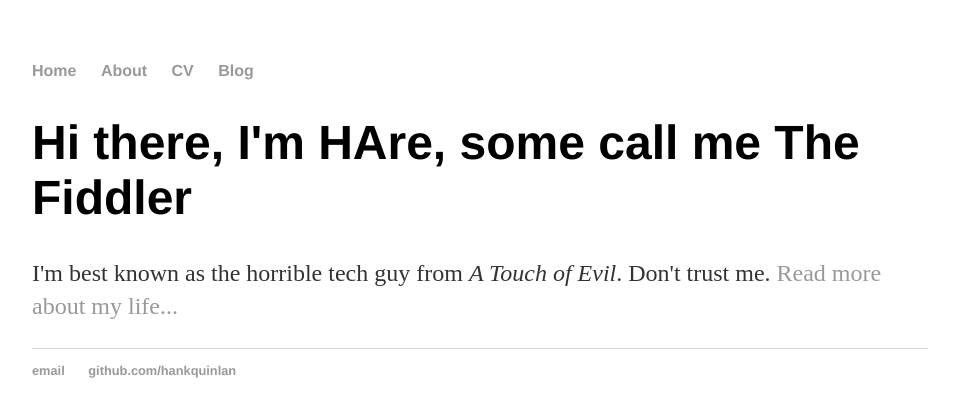
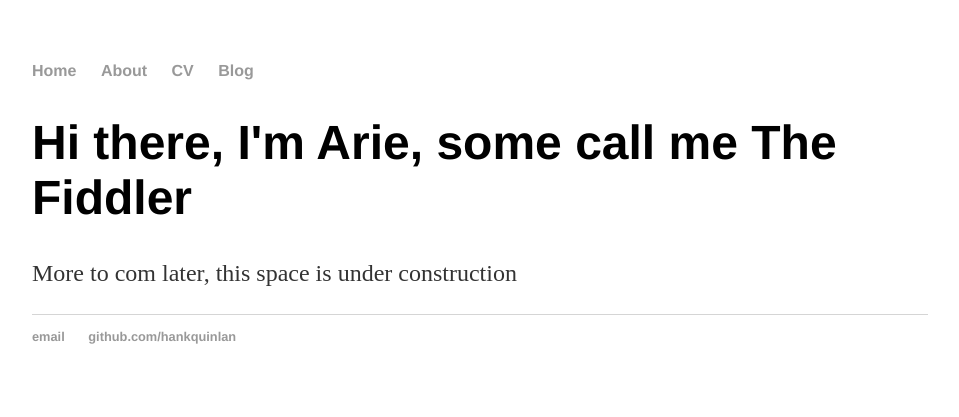
Before and after one commit to T100D/T100D.github.io, a Jekyll site: the page built from index.html, in a window 1280 px wide. Shown: the top 417 px of the page, without its empty margins (160-1119 px from the left). Built offline with Jekyll 4.4.1, drawn with Linux system fonts in a browser that asks for light colours.

Commit message:
Update index.html

```diff
--- a/index.html
+++ b/index.html
@@ -4,6 +4,6 @@ title: Arie, Fiddler
 ---
 
 		<div class="blurb">
-			<h1>Hi there, I'm HAre, some call me The Fiddler</h1>
-			<p>I'm best known as the horrible tech guy from <em>A Touch of Evil</em>. Don't trust me. <a href="/about">Read more about my life...</a></p>
+			<h1>Hi there, I'm Arie, some call me The Fiddler</h1>
+			<p>More to com later, this space is under construction</p>
 		</div>
```
